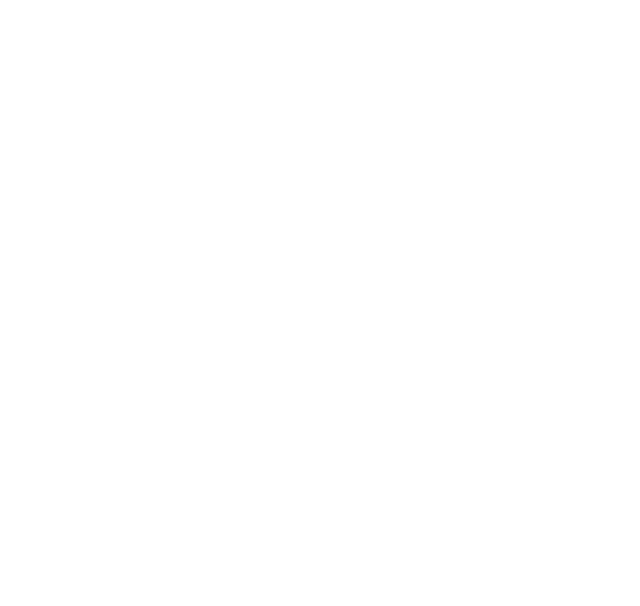
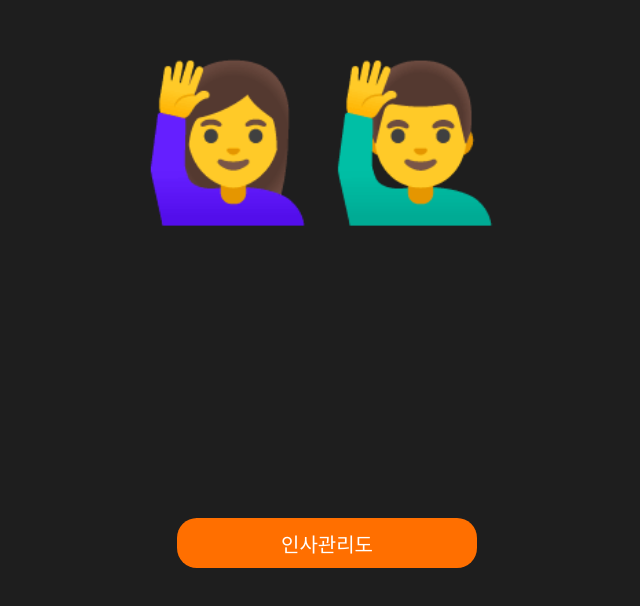
Before and after one commit to hellicopthecat/mna_front-csr, a React (Vite) app: page / in a window 1280 px wide. Shown: the part 192-798 px from the top of the page, without its empty margins (313-953 px from the left). Built offline with nearby package versions, Linux system fonts and the light colour scheme.

Commit message:
🎨 Connect apollo & create Preview Components
connect apollo to client & Create Preview Components

```diff
--- a/src/App.tsx
+++ b/src/App.tsx
@@ -1,5 +1,17 @@
+import {ThemeProvider} from "styled-components";
+import Layout from "./components/layout.tsx";
+import GlobalStlye from "./libs/globalStyle.ts";
+import {dark} from "./libs/theme.ts";
+import Preview from "./page/beforeLogin/preview/preview.tsx";
 function App() {
-  return <div> </div>;
+  return (
+    <ThemeProvider theme={dark}>
+      <GlobalStlye />
+      <Layout>
+        <Preview />
+      </Layout>
+    </ThemeProvider>
+  );
 }
 
 export default App;
--- /dev/null
+++ b/src/components/btnTheme.tsx
@@ -0,0 +1,43 @@
+import {MouseEventHandler} from "react";
+import {Link} from "react-router-dom";
+
+import styled from "styled-components";
+
+interface IBtnProps {
+  type?: "button" | "submit";
+  handleClick?: MouseEventHandler<HTMLButtonElement>;
+  text: string;
+}
+const ShareBtn = styled.button`
+  background-color: ${(props) => props.theme.btnColor};
+  color: ${(props) => props.theme.btnTxtColor};
+  width: 300px;
+  height: 50px;
+  text-align: center;
+  border-radius: 20px;
+`;
+export const BtnTheme = ({type = "button", handleClick, text}: IBtnProps) => {
+  return (
+    <ShareBtn type={type} onClick={handleClick}>
+      {text}
+    </ShareBtn>
+  );
+};
+
+interface IAnchorProps {
+  href: string;
+  text: string;
+}
+const ShareBtnAnchor = styled(Link)`
+  background-color: ${(props) => props.theme.btnColor};
+  color: ${(props) => props.theme.btnTxtColor};
+  width: 300px;
+  height: 50px;
+  border-radius: 20px;
+  display: flex;
+  align-items: center;
+  justify-content: center;
+`;
+export const AnchorTheme = ({href, text}: IAnchorProps) => {
+  return <ShareBtnAnchor to={href}>{text}</ShareBtnAnchor>;
+};
--- /dev/null
+++ b/src/components/container.tsx
@@ -0,0 +1,9 @@
+import {ReactNode} from "react";
+import styled from "styled-components";
+//styled
+const ContainerWrapper = styled.div``;
+//component
+const Container = ({children}: {children: ReactNode}) => {
+  return <ContainerWrapper>{children}</ContainerWrapper>;
+};
+export default Container;
--- /dev/null
+++ b/src/components/layout.tsx
@@ -0,0 +1,12 @@
+import {ReactNode} from "react";
+import styled from "styled-components";
+//styled
+const LayoutWrapper = styled.main`
+  width: 100dvw;
+  height: 100dvh;
+`;
+//component
+const Layout = ({children}: {children: ReactNode}) => {
+  return <LayoutWrapper>{children}</LayoutWrapper>;
+};
+export default Layout;
--- a/src/main.tsx
+++ b/src/main.tsx
@@ -1,9 +1,15 @@
 import React from "react";
 import ReactDOM from "react-dom/client";
-import App from "./App.tsx";
+import {ApolloProvider} from "@apollo/client";
+import client from "./libs/apollo-client.ts";
+
+import router from "./router.tsx";
+import {RouterProvider} from "react-router-dom";
 
 ReactDOM.createRoot(document.getElementById("root")!).render(
   <React.StrictMode>
-    <App />
+    <ApolloProvider client={client}>
+      <RouterProvider router={router} />
+    </ApolloProvider>
   </React.StrictMode>
 );
--- /dev/null
+++ b/src/page/beforeLogin/preview/preview.tsx
@@ -0,0 +1,81 @@
+import styled from "styled-components";
+import Container from "../../../components/container";
+import {useState} from "react";
+import {AnchorTheme, BtnTheme} from "../../../components/btnTheme";
+
+const PreviewWrapper = styled.div`
+  display: flex;
+  overflow-x: hidden;
+`;
+const PreviewCard = styled.div<{page?: number}>`
+  min-width: 100%;
+  height: 100dvh;
+  display: flex;
+  flex-direction: column;
+  align-items: center;
+  transform: translateX(
+    ${(props) =>
+      props.page === 1 ? "-100%" : props.page === 2 ? "-200%" : "0%"}
+  );
+  transition: ease-in-out 0.4s;
+`;
+const PreviewCardUp = styled.div`
+  display: flex;
+  justify-content: center;
+  align-items: center;
+  flex: 1;
+  p {
+    font-size: 150px;
+  }
+`;
+const PreviewCardDown = styled.div`
+  button,
+  a {
+    margin: 40px;
+    font-size: 20px;
+  }
+`;
+const Preview = () => {
+  //state
+  const [page, setPage] = useState(0);
+  //fn
+  const transXPage = () => {
+    setPage((prev) => (page === 2 ? 2 : prev + 1));
+  };
+  return (
+    <Container>
+      <PreviewWrapper>
+        <PreviewCard page={page}>
+          <PreviewCardUp>
+            <p>🙋‍♀️🙋‍♂️</p>
+          </PreviewCardUp>
+
+          <PreviewCardDown>
+            <BtnTheme text="인사관리도" handleClick={transXPage} />
+          </PreviewCardDown>
+        </PreviewCard>
+
+        <PreviewCard page={page}>
+          <PreviewCardUp>
+            <p>💰</p>
+          </PreviewCardUp>
+
+          <PreviewCardDown>
+            <BtnTheme text="제무관리도" handleClick={transXPage} />
+          </PreviewCardDown>
+        </PreviewCard>
+
+        <PreviewCard page={page}>
+          <PreviewCardUp>
+            <p>🏢</p>
+          </PreviewCardUp>
+
+          <PreviewCardDown>
+            <AnchorTheme href="/join" text="커컴에서" />
+          </PreviewCardDown>
+        </PreviewCard>
+      </PreviewWrapper>
+    </Container>
+  );
+};
+export default Preview;
--- /dev/null
+++ b/src/router.tsx
@@ -0,0 +1,13 @@
+import {createBrowserRouter} from "react-router-dom";
+import App from "./App";
+import Login from "./page/beforeLogin/login/login";
+
+const router = createBrowserRouter([
+  {
+    path: "/",
+    element: <App />,
+  },
+  {path: "login", element: <Login />},
+  {path: "join", element: <Login />},
+]);
+export default router;
```
